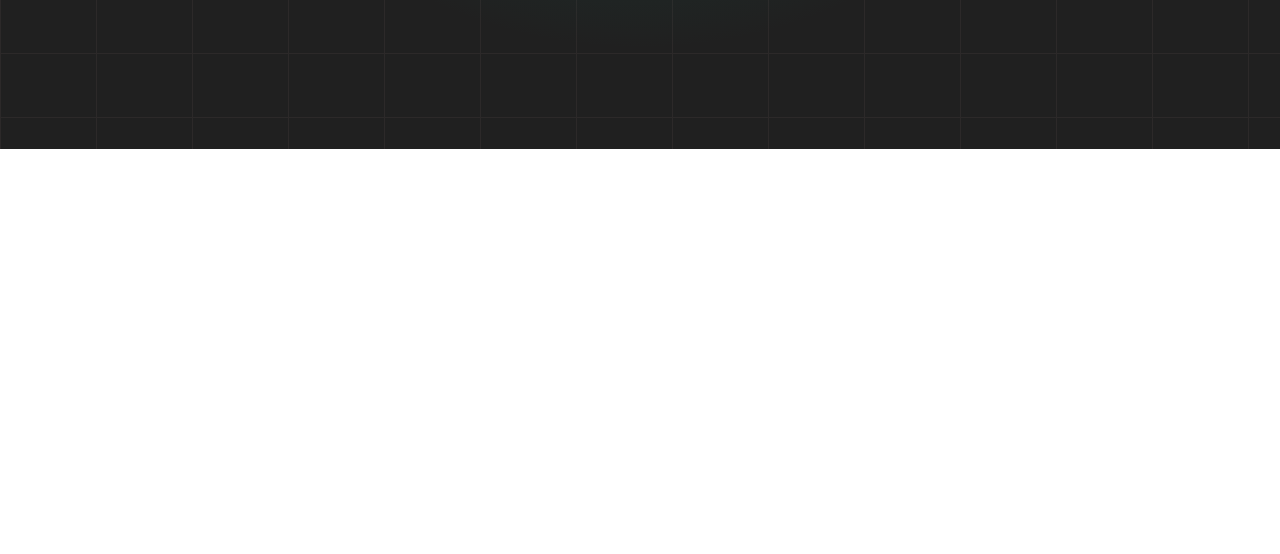
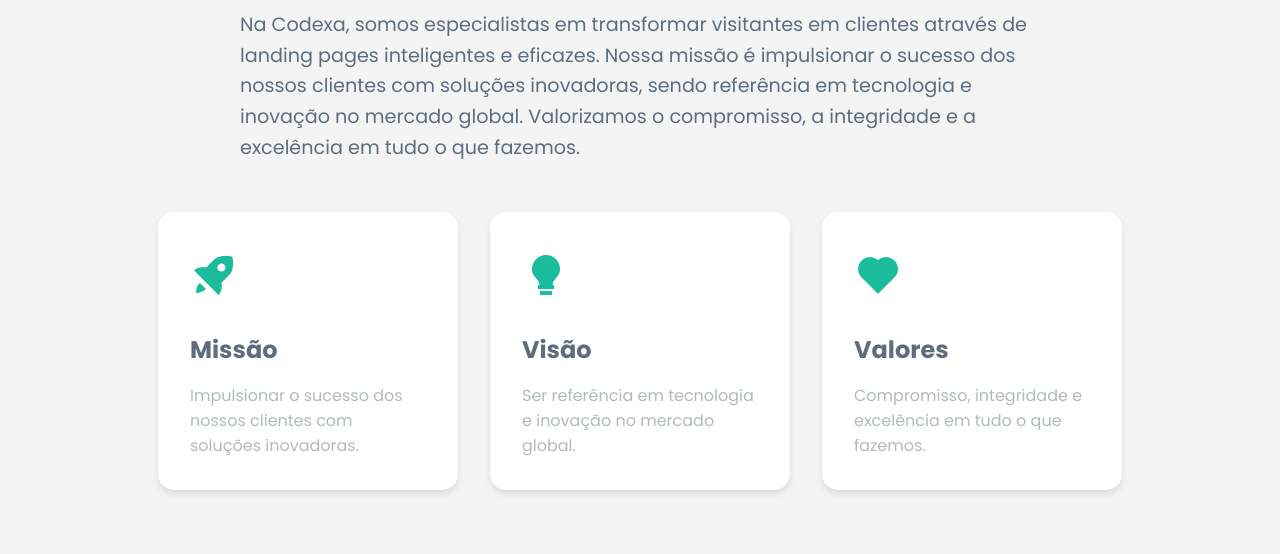
Before and after one commit to devluizmarcolino/Codexa, a plain HTML site: page index.html in a window 1280 px wide. Shown: the part 651-1205 px from the top of the page. Before the commit the page ends 800 px from the top, so only its background shows below. Drawn offline with nearby package versions, Linux system fonts and the light colour scheme.

Commit message:
feat: seção about concluída

```diff
--- a/index.html
+++ b/index.html
@@ -40,6 +40,44 @@
         <button id="learn-more-btn">Saiba Mais</button>
     </div>
 </section>
+
+    <section id="about" class="about-section">
+    <div class="about-content">
+        <h2>Sobre Nós</h2>
+        <p class="about-description">
+            Na Codexa, somos especialistas em transformar visitantes em clientes através de landing pages inteligentes e eficazes. Nossa missão é impulsionar o sucesso dos nossos clientes com soluções inovadoras, sendo referência em tecnologia e inovação no mercado global. Valorizamos o compromisso, a integridade e a excelência em tudo o que fazemos.
+        </p>
+        <div class="about-cards">
+            <div class="about-card">
+                <div class="about-card-icon">
+                    <i class='bx bxs-rocket'></i>
+                </div>
+                <div class="about-card-content">
+                    <h3>Missão</h3>
+                    <p>Impulsionar o sucesso dos nossos clientes com soluções inovadoras.</p>
+                </div>
+            </div>
+            <div class="about-card">
+                <div class="about-card-icon">
+                    <i class='bx bxs-bulb'></i>
+                </div>
+                <div class="about-card-content">
+                    <h3>Visão</h3>
+                    <p>Ser referência em tecnologia e inovação no mercado global.</p>
+                </div>
+            </div>
+            <div class="about-card">
+                <div class="about-card-icon">
+                    <i class='bx bxs-heart'></i>
+                </div>
+                <div class="about-card-content">
+                    <h3>Valores</h3>
+                    <p>Compromisso, integridade e excelência em tudo o que fazemos.</p>
+                </div>
+            </div>
+        </div>
+    </div>
+</section>
 </main>
 
 
--- a/src/css/global.css
+++ b/src/css/global.css
@@ -65,7 +65,7 @@ header {
 
 .container {
     display: flex;
-    justify-content: space-around;
+    justify-content: space-between;
     align-items: center;
     padding: 1rem 2rem;
 }
@@ -150,7 +150,7 @@ nav a i {
 
 #learn-more-btn {
     padding: 0.75rem 1.5rem;
-    font-size: 1rem;
+    font-size: 1.3rem;
     border-radius: 4rem;
     color: #fff;
     background: var(--gradient-green);
@@ -185,11 +185,101 @@ nav a i {
 
 @media (max-width: 768px) {
     .home-content h1 {
+        font-size: 2.5rem;
+    }
+
+    #learn-more-btn {
+        font-size: 1.5rem;
+    }
+}
+
+.about-section {
+    padding: 4rem 2rem;
+    background-color: var(--gray-light);
+    color: var(--gray-dark);
+}
+
+.about-section h2 {
+    font-size: 2.5rem;
+    margin-bottom: 1.5rem;
+    color: var(--green-dark);
+}
+
+.about-description {
+    font-size: 1.2rem;
+    margin-bottom: 3rem;
+    max-width: 800px;
+    margin-left: auto;
+    margin-right: auto;
+    line-height: 1.6;
+}
+
+.about-cards {
+    display: flex;
+    justify-content: center;
+    gap: 2rem;
+    flex-wrap: wrap;
+}
+
+.about-card {
+    background: var(--white);
+    padding: 2rem;
+    border-radius: 1rem;
+    box-shadow: 0 4px 6px rgba(0, 0, 0, 0.1);
+    transition: transform 0.3s, box-shadow 0.3s;
+    flex: 1 1 300px;
+    max-width: 300px;
+    text-align: left;
+}
+
+.about-card:hover {
+    transform: translateY(-10px);
+    box-shadow: 0 8px 12px rgba(0, 0, 0, 0.2);
+}
+
+.about-card-icon {
+    font-size: 3rem;
+    color: var(--green-primary);
+    margin-bottom: 1rem;
+}
+
+.about-card-content h3 {
+    font-size: 1.5rem;
+    margin-bottom: 1rem;
+    color: var(--gray-dark);
+}
+
+.about-card-content p {
+    font-size: 1rem;
+    color: var(--gray-medium);
+}
+
+@media (max-width: 768px) {
+    .about-section {
+        padding: 2rem 1rem;
+    }
+
+    .about-section h2 {
         font-size: 2rem;
     }
 
-    #learn-more-btn {
-        padding: 0.5rem 1rem;
-        font-size: 0.875rem;
+    .about-description {
+        font-size: 1rem;
+    }
+
+    .about-card {
+        padding: 1.5rem;
+    }
+
+    .about-card-icon {
+        font-size: 2.5rem;
+    }
+
+    .about-card-content h3 {
+        font-size: 1.2rem;
+    }
+
+    .about-card-content p {
+        font-size: 0.9rem;
     }
 }
--- a/src/js/app.js
+++ b/src/js/app.js
@@ -0,0 +1,17 @@
+document.addEventListener("DOMContentLoaded", () => {
+  const missionIcon = document.getElementById("mission-icon");
+  const visionIcon = document.getElementById("vision-icon");
+  const valuesIcon = document.getElementById("values-icon");
+
+  const icons = [missionIcon, visionIcon, valuesIcon];
+
+  icons.forEach((icon) => {
+    icon.addEventListener("mouseenter", () => {
+      icon.classList.add("animate");
+    });
+
+    icon.addEventListener("mouseleave", () => {
+      icon.classList.remove("animate");
+    });
+  });
+});
```
